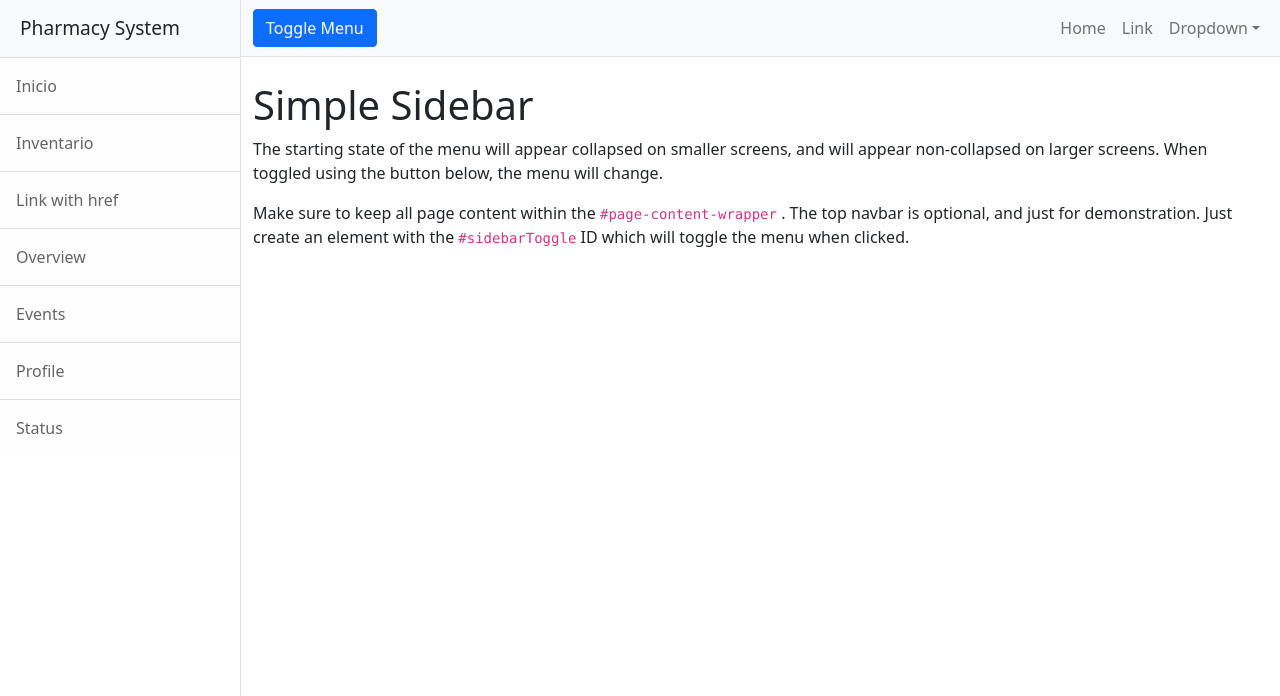
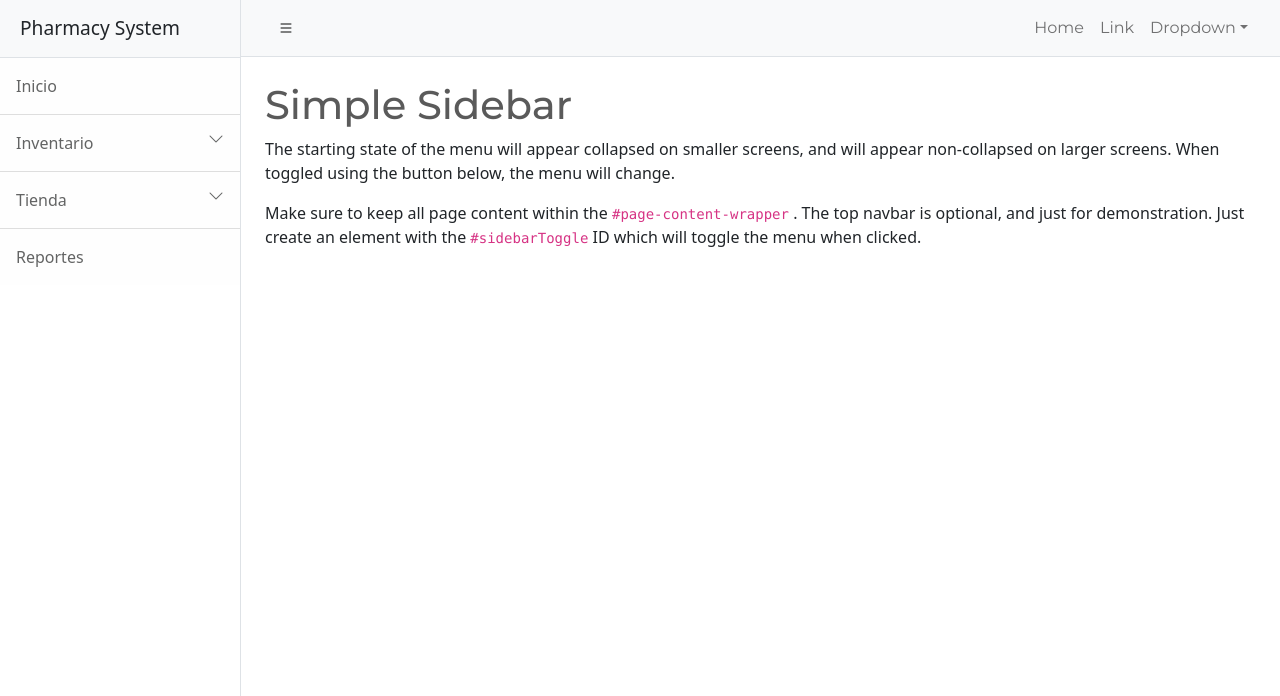
Before and after one commit to FelixAVeras/PharmacySystem_web, a PHP site: page /dashboard.php in a window 1280 px wide. Shown: the top 696 px of the page. Run offline with PHP 8.4, Linux system fonts and the light colour scheme; some libraries are stand-ins or nearby versions.

Commit message:
organizando el menu

```diff
--- /dev/null
+++ b/css/custom.css
@@ -0,0 +1,3 @@
+i.bi {
+  float: right;
+}
--- a/headerLinks.php
+++ b/headerLinks.php
@@ -1,2 +1,5 @@
 <link href="https://cdn.jsdelivr.net/npm/bootstrap@5.0.2/dist/css/bootstrap.min.css" rel="stylesheet">
+<link rel="stylesheet" href="https://cdn.jsdelivr.net/npm/bootstrap-icons@1.9.1/font/bootstrap-icons.css">
+<link rel="stylesheet" href="https://bootswatch.com/5/minty/bootstrap.min.css">
 <link rel="stylesheet" href="css/style.css">
+<link rel="stylesheet" href="css/custom.css">
--- a/navbar.php
+++ b/navbar.php
@@ -4,20 +4,24 @@
                 <div class="sidebar-heading border-bottom bg-light">Pharmacy System</div>
                 <div class="list-group list-group-flush">
                     <a class="list-group-item list-group-item-action list-group-item-light p-3" href="#!">Inicio</a>
-                    <a class="list-group-item list-group-item-action list-group-item-light p-3" href="#!">Inventario
-                    <a class="list-group-item list-group-item-action list-group-item-light p-3" data-bs-toggle="collapse" href="#collapseExample" role="button" aria-expanded="false" aria-controls="collapseExample">
-                     Link with href
+                    <a class="list-group-item list-group-item-action list-group-item-light p-3" data-bs-toggle="collapse" href="#collapseInventario" role="button" aria-expanded="false" aria-controls="collapseExample">
+                    Inventario <i class="bi bi-chevron-down"></i>
                    </a>
-                   <div class="collapse" id="collapseExample">
-                <div class="card card-body">
-                  Some placeholder content for the collapse component. This panel is hidden by default but revealed when the user activates the relevant trigger.
-                </div>
-              </div>
-                  </a>
-                    <a class="list-group-item list-group-item-action list-group-item-light p-3" href="#!">Overview</a>
-                    <a class="list-group-item list-group-item-action list-group-item-light p-3" href="#!">Events</a>
-                    <a class="list-group-item list-group-item-action list-group-item-light p-3" href="#!">Profile</a>
-                    <a class="list-group-item list-group-item-action list-group-item-light p-3" href="#!">Status</a>
+                   <div class="collapse" id="collapseInventario">
+                      <div class="list-group">
+                        <a href="" class="list-group-item list-group-item-action">Categorias</a>
+                        <a href="" class="list-group-item list-group-item-action">Productos</a>
+                        <a href="" class="list-group-item list-group-item-action">Proveedores</a>
+                      </div>
+                    </div>
+                    <a class="list-group-item list-group-item-action list-group-item-light p-3" data-bs-toggle="collapse" href="#collapseTienda">Tienda <i class="bi bi-chevron-down"></i></a>
+                    <div class="collapse" id="collapseTienda">
+                      <div class="list-group">
+                        <a href="" class="list-group-item list-group-item-action">Ventas</a>
+                        <a href="" class="list-group-item list-group-item-action">Punto de Ventas</a>
+                      </div>
+                    </div>
+                    <a class="list-group-item list-group-item-action list-group-item-light p-3" href="#!">Reportes</a>
                 </div>
             </div>
             <!-- Page content wrapper-->
@@ -25,7 +29,7 @@
                 <!-- Top navigation-->
                 <nav class="navbar navbar-expand-lg navbar-light bg-light border-bottom">
                     <div class="container-fluid">
-                        <button class="btn btn-primary" id="sidebarToggle">Toggle Menu</button>
+                        <button class="btn btn-light" id="sidebarToggle"><i class="bi bi-list"></i></button>
                         <button class="navbar-toggler" type="button" data-bs-toggle="collapse" data-bs-target="#navbarSupportedContent" aria-controls="navbarSupportedContent" aria-expanded="false" aria-label="Toggle navigation"><span class="navbar-toggler-icon"></span></button>
                         <div class="collapse navbar-collapse" id="navbarSupportedContent">
                             <ul class="navbar-nav ms-auto mt-2 mt-lg-0">
```
